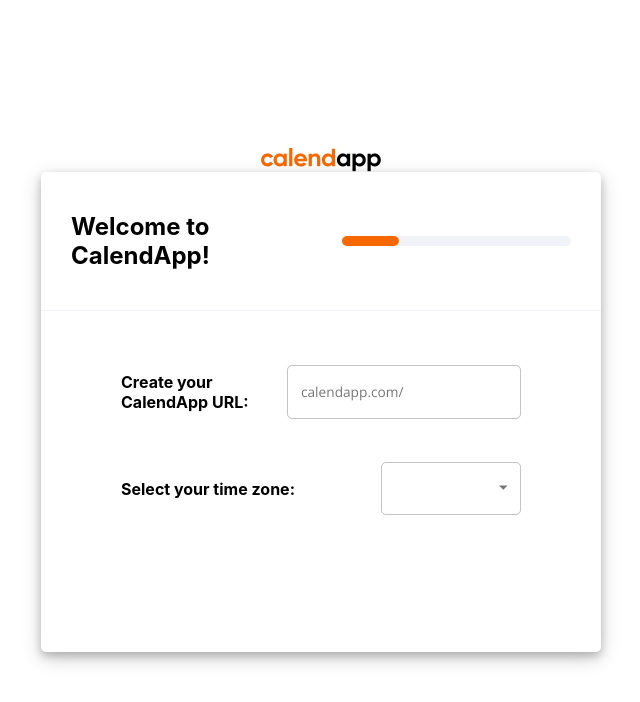
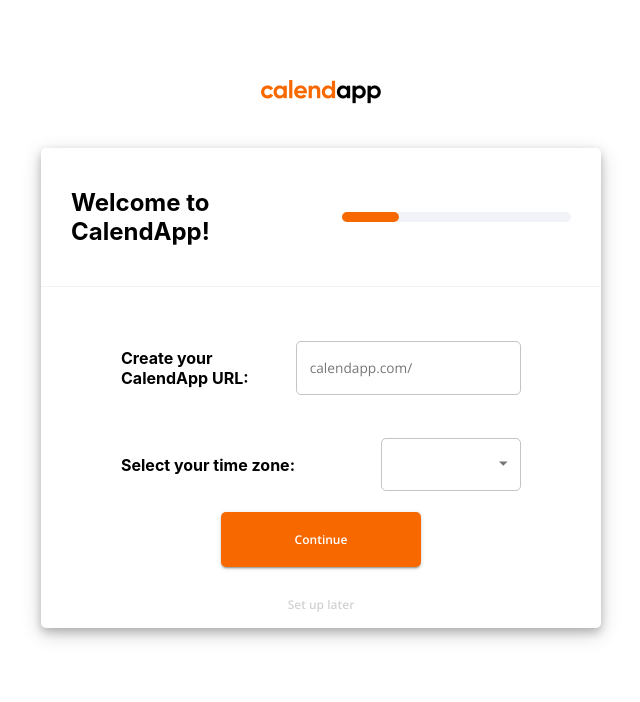
Before and after one commit to hatchways/team-long-john, a React (Create React App) app in the folder client/: page /profile_settings in a window 1280 px wide. Shown: the top 702 px of the page, without its empty margins (319-959 px from the left). Built offline with nearby package versions, Linux system fonts and the light colour scheme.

Commit message:
finished front end for profile_settings

```diff
--- /dev/null
+++ b/client/src/components/CalendAppLogo/CalendAppLogo.tsx
@@ -0,0 +1,13 @@
+import { Box } from '@material-ui/core/';
+
+import logo from '../../Images/logo.png';
+
+const CalendAppLogo = (): JSX.Element => {
+  return (
+    <Box my={5}>
+      <img src={logo} alt="CalendApp Logo" />
+    </Box>
+  );
+};
+
+export default CalendAppLogo;
--- a/client/src/pages/Onboarding/ProfileSettings.tsx
+++ b/client/src/pages/Onboarding/ProfileSettings.tsx
@@ -2,7 +2,6 @@
 import moment from 'moment-timezone';
 
 import {
-  Grid,
   Box,
   InputAdornment,
   InputLabel,
@@ -10,12 +9,12 @@
   Select,
   MenuItem,
   FormControl,
+  Button,
 } from '@material-ui/core/';
 
+import CalendAppLogo from '../../components/CalendAppLogo/CalendAppLogo';
 import OnboardingHeader from './OnboardingHeader/OnboardingHeader';
-import logo from '../../Images/logo.png';
 import useStyles from './useStyles';
-import { string } from 'yup';
 
 interface TimeZone {
   [key: string]: { timeZone: string; abbr: string };
@@ -23,8 +22,15 @@
 
 const ProfileSettings = (): JSX.Element => {
   const classes = useStyles();
+  const filteredTimeZones: TimeZone = {};
 
-  const filteredTimeZones: TimeZone = {};
+  // Sends a GET request to check for a unique URL
+  // Add a randomly generated unique url in the default value
+  // If not taken, then send a PUT request for username url and time zone
+  // const handleClickContinue = async () => {};
+
+  // Set up later redirects to dashboard
+  // const handleClickSetUpLater = () => {};
 
   // Filtering out list of unnecessary time zones (lots of duplicates)
   moment.tz.names().map((timeZone): void => {
@@ -41,7 +47,7 @@
     .sort()
     .map((key) => {
       const { timeZone, abbr } = filteredTimeZones[key];
-      const time = moment.tz(timeZone).format('(h:ma)');
+      const time = moment.tz(timeZone).format('(h:mma)');
 
       return (
         <MenuItem key={abbr} value={timeZone}>
@@ -52,13 +58,14 @@
     });
 
   return (
-    <Grid className={classes.page} container direction="column" justify="center" alignItems="center">
-      <img src={logo} />
+    <Box mt={5} className={classes.page}>
+      <CalendAppLogo />
       <Box className={classes.box}>
+        <div>
           <OnboardingHeader headerText="Welcome to CalendApp!" />
-        <Box mt={5}>
+          <Box mt={5} className={classes.form}>
             <Box mb={3} mx={10} className={classes.inputBox}>
-            <h4>Create your CalendApp URL:</h4>
+              <h4 style={{ marginRight: '15px' }}>Create your CalendApp URL:</h4>
               <FormControl>
                 <OutlinedInput
                   startAdornment={
@@ -72,12 +79,19 @@
             <Box mb={2} mx={10} className={classes.inputBox}>
               <h4>Select your time zone:</h4>
               <FormControl style={{ minWidth: '35%' }} variant="outlined">
-              <Select value="">{renderTimeZones}</Select>
+                <Select defaultValue="">{renderTimeZones}</Select>
               </FormControl>
             </Box>
           </Box>
+        </div>
+        <Box mb={3} className={classes.buttonBox}>
+          <Button variant="contained" className={classes.finish}>
+            Continue
+          </Button>
+          <Button className={classes.setUpLater}>Set up later</Button>
         </Box>
-    </Grid>
+      </Box>
+    </Box>
   );
 };
 
--- a/client/src/pages/Onboarding/useStyles.ts
+++ b/client/src/pages/Onboarding/useStyles.ts
@@ -1,22 +1,50 @@
 import { makeStyles } from '@material-ui/core/styles';
+import { findByLabelText } from '@testing-library/react';
 
 const useStyles = makeStyles(() => ({
   page: {
     width: '100vw',
     height: '100vh',
-    padding: '0 40px',
+    display: 'flex',
+    flexDirection: 'column',
+    alignItems: 'center',
   },
   box: {
     borderRadius: 5,
     height: '60vh',
     width: '70vh',
     boxShadow: '0 4px 8px 0 rgba(0, 0, 0, 0.2), 0 6px 20px 0 rgba(0, 0, 0, 0.19)',
+    display: 'flex',
+    flexDirection: 'column',
+    justifyContent: 'space-between',
+    alignItems: 'center',
+  },
+  form: {
+    display: 'flex',
+    flexDirection: 'column',
   },
   inputBox: {
     display: 'flex',
     alignItems: 'center',
     justifyContent: 'space-between',
   },
+  buttonBox: {
+    display: 'flex',
+    flexDirection: 'column',
+  },
+  finish: {
+    color: 'white',
+    backgroundColor: '#F76900',
+    height: '55px',
+    width: '200px',
+    marginBottom: '10px',
+  },
+  setUpLater: {
+    color: 'lightgray',
+    height: '55px',
+    width: '200px',
+    marginBottom: '10px',
+  },
 }));
 
 export default useStyles;
```
Lines whose indentation alone changed are shown as unchanged.
